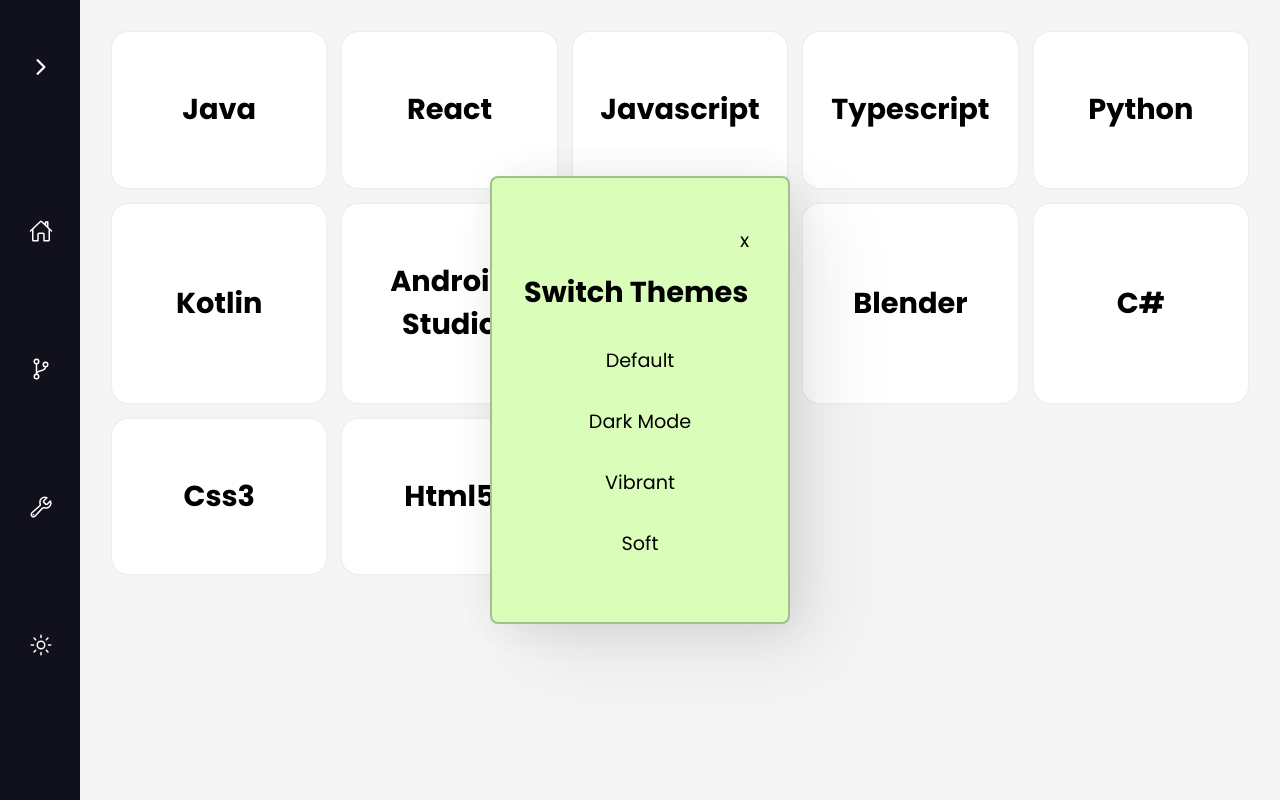
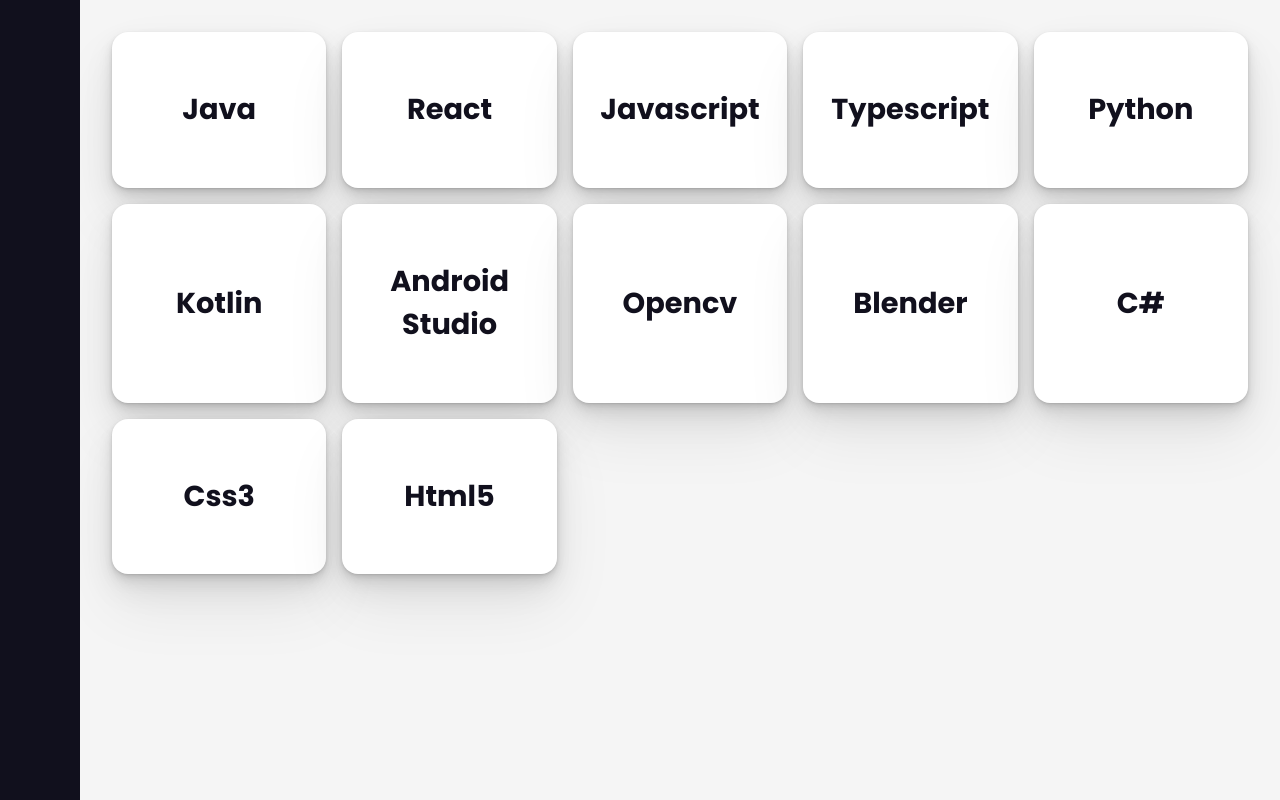
Before and after one commit to samyabrata-maji/portfolio-website-template, a React (Create React App) app: page /tech in a window 1280 px wide. Built offline with nearby package versions, Linux system fonts and the light colour scheme.

Commit message:
fix: added themes

```diff
--- a/src/App.css
+++ b/src/App.css
@@ -9,20 +9,23 @@
 
 *::selection {
   color: #012030;
-  background-color: #DAFDBA;
+  background-color: var(--col-accent-light);
 }
 
-
 :root {
-  --def-box-shadow: 0 0 0.15rem rgba(0, 0, 0, 0.1);
+  --def-box-shadow: 0 1px 2px rgba(0, 0, 0, 0.07), 0 2px 4px rgba(0, 0, 0, 0.07),
+    0 4px 8px rgba(0, 0, 0, 0.07), 0 8px 16px rgba(0, 0, 0, 0.07),
+    0 16px 32px rgba(0, 0, 0, 0.07), 0 32px 64px rgba(0, 0, 0, 0.07);
 
   /* default theme */
-  --col-pri: #9FC131;
-  --col-pri-light: #DBF227;
+  --col-pri: #9fc131;
+  --col-pri-light: #dbf227;
   --col-sec: #012030;
-  --col-sec-light: #DAFDBA;
+  --col-sec-light: #dafdba;
   --col-accent: #11101d;
-  --col-accent-light: #1d1b31;
+  --col-accent-light: #ffffff;
+  --col-text: #012030;
+  --col-text-alt: black;
   --col-bg: #f5f5f5;
 
   /* DIMENSIONS */
@@ -30,7 +33,6 @@
   --sb-icons-ht: 50px;
   --sb-navbar-wd: 80px;
 }
-
 
 html {
   height: 100%;
@@ -43,6 +45,15 @@
   overflow-y: hidden;
 }
 
+h2 {
+  color: var(--col-text);
+}
+
+p,
+li {
+  color: var(--col-text-alt);
+}
+
 @media only screen and (max-width: 600px) {
   body {
     overflow-y: auto;
--- a/src/components/sidebar/SideBar.css
+++ b/src/components/sidebar/SideBar.css
@@ -78,6 +78,7 @@
   transform: translate(-50%, -50%);
   border-radius: 6px;
   background: #fff;
+  color: black;
   line-height: 35px;
   text-align: center;
   box-shadow: 0 5px 10px rgba(0, 0, 0, 0.2);
--- a/src/components/sidebar/SideBar.js
+++ b/src/components/sidebar/SideBar.js
@@ -21,7 +21,7 @@
   useEffect(() => {
     const btnToggleTheme = document.getElementById("btn-toggle-theme");
     btnToggleTheme.onclick = () => {
-      document.querySelector(".diag").classList.toggle("diag-hide");
+      document.querySelector(".diag").classList.toggle("diag-show");
     };
   }, []);
 
--- a/src/components/theme_diaglog/ThemeDialog.css
+++ b/src/components/theme_diaglog/ThemeDialog.css
@@ -1,4 +1,5 @@
 .diag {
+  display: none;
   position: absolute;
   height: auto;
   width: 300px;
@@ -13,16 +14,14 @@
   transform: translateY(-50%);
   box-shadow: var(--def-box-shadow);
   z-index: 100;
-  border: 2px rgba(0, 0, 0, .25) solid;
-  box-shadow:
-  -0.8px -0.8px 51.9px rgba(0, 0, 0, 0.025),
+  border: 2px rgba(0, 0, 0, 0.25) solid;
+  box-shadow: -0.8px -0.8px 51.9px rgba(0, 0, 0, 0.025),
     1.9px 1.7px 56.4px rgba(0, 0, 0, 0.033),
-  10.1px 9.3px 40.5px rgba(0, 0, 0, 0.041),
-  35px 32px 80px rgba(0, 0, 0, 0.07);
+    10.1px 9.3px 40.5px rgba(0, 0, 0, 0.041), 35px 32px 80px rgba(0, 0, 0, 0.07);
 }
 
-.diag-hide {
-    display: none;
+.diag-show {
+  display: block;
 }
 
 .diag ul {
--- a/src/components/theme_diaglog/ThemeDialog.js
+++ b/src/components/theme_diaglog/ThemeDialog.js
@@ -5,14 +5,9 @@
 export default function ThemeDialog() {
   const [themeIndex, setTheme] = useState(0);
 
-  function toggleThemeDialog() {
-    document.querySelector(".diag").classList.toggle("diag-hide");
-  }
+  const toggleThemeDialog = () => document.querySelector(".diag").classList.toggle("diag-show");
 
-  const switchTheme = (event) => {
-    console.log(event.target.value);
-    setTheme((_) => event.target.value);
-  };
+  const switchTheme = (event) => setTheme((_) => event.target.value);
 
   useEffect(
     (_) => {
@@ -26,7 +21,9 @@
       root.style.setProperty("--col-sec-light", THEME[themeIndex].value[3]);
       root.style.setProperty("--col-accent", THEME[themeIndex].value[4]);
       root.style.setProperty("--col-accent-light", THEME[themeIndex].value[5]);
-      root.style.setProperty("--col-bg", THEME[themeIndex].value[6]);
+      root.style.setProperty("--col-text", THEME[themeIndex].value[6]);
+      root.style.setProperty("--col-text-alt", THEME[themeIndex].value[7]);
+      root.style.setProperty("--col-bg", THEME[themeIndex].value[8]);
     },
     [themeIndex]
   );
--- a/src/pages/page_home/Home.css
+++ b/src/pages/page_home/Home.css
@@ -5,9 +5,11 @@
 }
 h2 {
   font-size: 1.5rem;
+
 }
 
 p {
+
   font-size: 1rem;
 }
 
--- a/src/pages/page_repo/Repo.css
+++ b/src/pages/page_repo/Repo.css
@@ -3,7 +3,6 @@
 }
 
 .main {
-  /* background-color: #FFFFE0; */
   background-color: var(--col-bg);
   display: flex;
   flex-direction: row;
@@ -35,7 +34,7 @@
 }
 
 .ct-sec-grid > div {
-  background-color: #fff;
+  background-color: var(--col-accent-light);
   /* border: black 1px solid; */
   border-radius: 0.5rem;
 
--- a/src/pages/page_tech/Tech.css
+++ b/src/pages/page_tech/Tech.css
@@ -22,7 +22,7 @@
 .ct-tech > ul > li {
     border-radius: 1rem;
     box-shadow: var(--def-box-shadow);
-    background-color: white;
+    background-color: var(--col-accent-light);
     display: flex;
     align-items: center;
     justify-content: center;
--- a/src/user.js
+++ b/src/user.js
@@ -100,7 +100,8 @@
 ];
 
 /** order of values
- * values: [pri, priLight, sec, secLight, accent, accentLight, bg, ]
+ * values: [pri, priLight, sec, secLight, accent, accentLight, text, textAlt, bg ]
+ * Also enable the "COLOR HIGHLIGHTING" extension, if you are using vs code
  */
 let theme_index = 0;
 const THEME = [
@@ -114,7 +115,9 @@
       "#012030",
       "#DAFDBA",
       "#11101d",
-      "#1d1b31",
+      "#ffffff",
+      "#11101d",
+      "#11101d",
       "#f5f5f5",
     ],
   },
@@ -123,44 +126,63 @@
     index: theme_index++,
     title: "Dark Mode",
     value: [
-      "#9FC131",
-      "#DBF227",
+      "#D1DADF",
+      "#08AAFF",
       "#012030",
-      "#DAFDBA",
-      "#11101d",
-      "red",
-      "#014029",
+      "#375462",
+      "#375462",
+      "#375462",
+      "#D1DADF",
+      "#E7ECEE",
+      "#002134",
     ],
   },
-  {
-    // TODO: change in all the themes below
-    id: "th03",
-    index: theme_index++,
-    title: "Vibrant",
-    value: [
-      "#9FC131",
-      "#DBF227",
-      "#012030",
-      "#DAFDBA",
-      "#11101d",
-      "#1d1b31",
-      "#f5f5f5",
-    ],
-  },
+  // {
+  //   // TODO: change in all the themes below
+  //   id: "th03",
+  //   index: theme_index++,
+  //   title: "Vibrant",
+  //   value: [
+  //     "#9FC131",
+  //     "#DBF227",
+  //     "#012030",
+  //     "#DAFDBA",
+  //     "#11101d",
+  //     "#1d1b31",
+  //     "#f5f5f5",
+  //   ],
+  // },
   {
     id: "th04",
     index: theme_index++,
     title: "Soft",
     value: [
-      "#9FC131",
-      "#DBF227",
+      "#318CFC",
+      "#3098F2",
       "#012030",
-      "#DAFDBA",
+      "#DFE6EE",
       "#11101d",
-      "#1d1b31",
-      "#f5f5f5",
+      "#ffffff",
+      "#11101d",
+      "#11101d",
+      "##EDF2F7",
+    ]
+  },
+  {
+    id: "th05",
+    index: theme_index++,
+    title: "Blueish",
+    value: [
+      "#395B64",
+      "#395B64",
+      "#395B64",
+      "#A5C9CA",
+      "#395B64",
+      "#A5C9CA",
+      "#11101d",
+      "#11101d",
+      "#E7F6F2",
     ],
-    shadow: ''
   },
 ];
 
```
Lines whose indentation alone changed are shown as unchanged.
